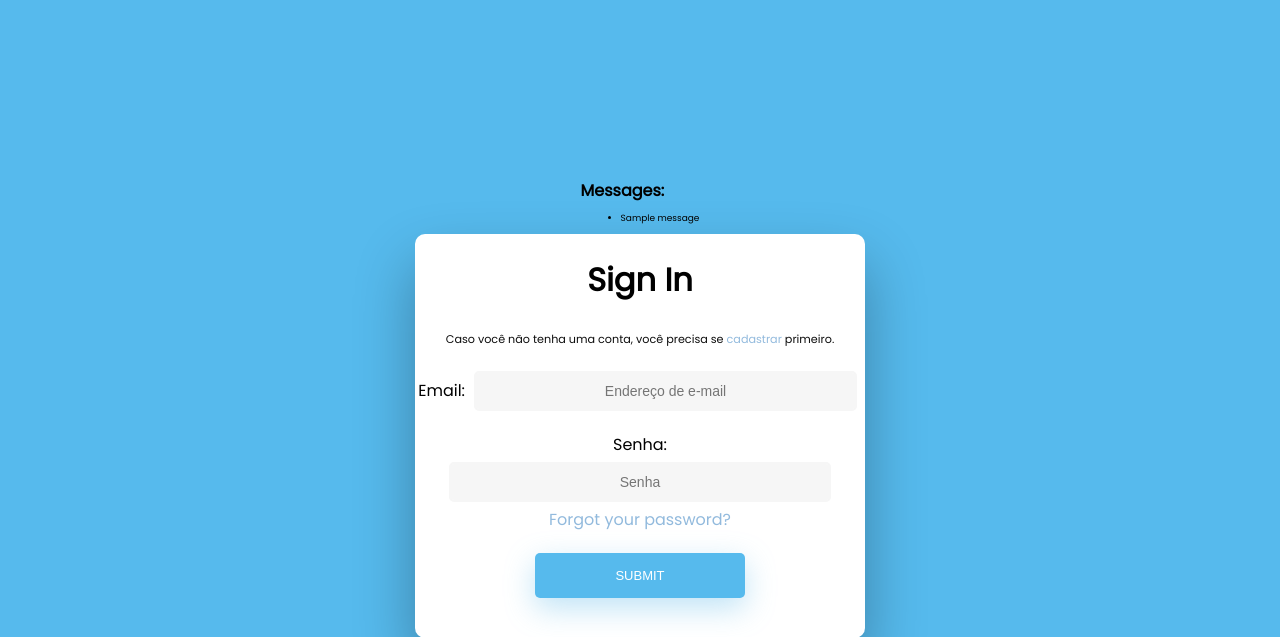
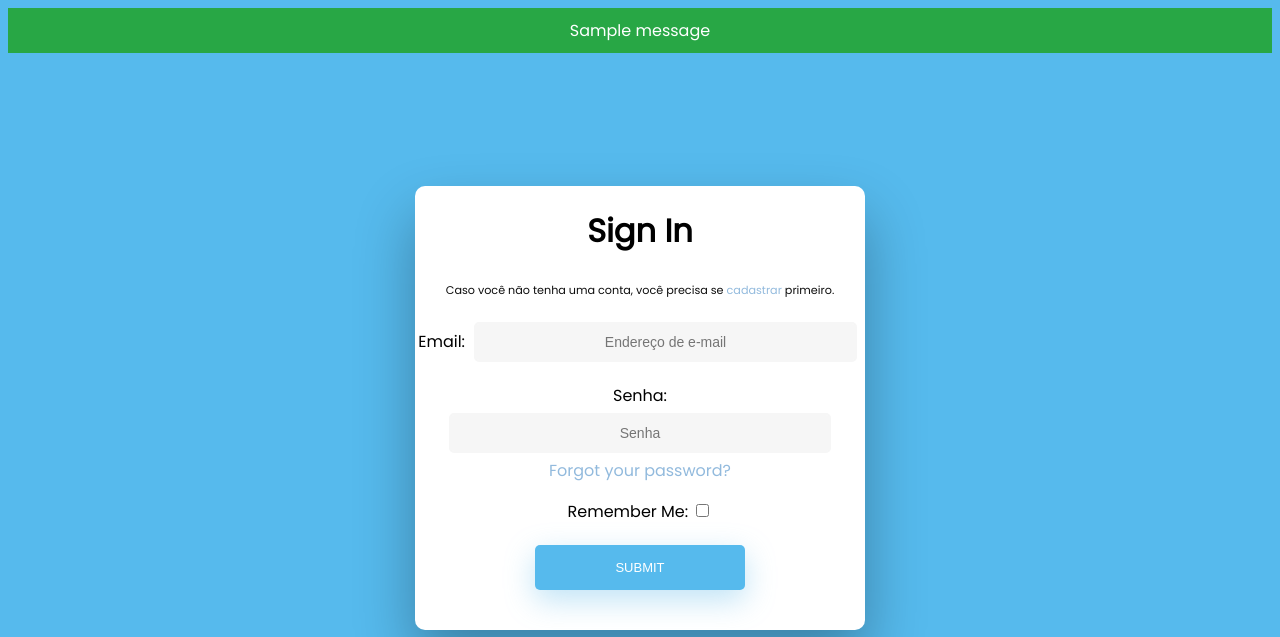
Before and after one commit to andregeraseev/Web_rotas, a Django app: page /accounts/login/ in a window 1280 px wide. Shown: the top 637 px of the page. Run offline with Django 5.2, Linux system fonts and the light colour scheme; tables that the repository leaves empty hold one stand-in row (values such as "Sample post"); one stand-in notice (Sample message) is shown; some libraries are stand-ins or nearby versions.

Commit message:
ajustando index

```diff
--- a/templates/allauth/layouts/base.html
+++ b/templates/allauth/layouts/base.html
@@ -305,6 +305,37 @@ input[type=text]:placeholder {
   width: 100%;
 }
 
+.messages {
+    width: 100%;
+    z-index: 1000;
+    position: fixed;
+    top: 0;
+    left: 0;
+    text-align: center;
+}
+
+.message {
+    padding: 10px;
+    color: #fff;
+    margin: 0 auto;
+    width: 100%;
+}
+
+.message.info {
+    background-color: #17a2b8; /* Bootstrap info color */
+}
+
+.message.success {
+    background-color: #28a745; /* Bootstrap success color */
+}
+
+.message.warning {
+    background-color: #ffc107; /* Bootstrap warning color */
+}
+
+.message.error {
+    background-color: #dc3545; /* Bootstrap danger color */
+}
 
 
 /* OTHERS */
@@ -328,14 +359,13 @@ input[type=text]:placeholder {
     <body>
     <div class="wrapper fadeInDown">
         {% block body %}
-            {% if messages %}
-                <div>
-                    <strong>{% trans "Messages:" %}</strong>
-                    <ul>
-                        {% for message in messages %}<li>{{ message }}</li>{% endfor %}
-                    </ul>
-                </div>
-            {% endif %}
+        {% if messages %}
+            <div class="messages">
+                {% for message in messages %}
+                    <div class="message {{ message.tags }}">{{ message }}</div>
+                {% endfor %}
+            </div>
+        {% endif %}
         <div id="formContent">
 <!--            <div>-->
 
--- a/web_rotas/forms.py
+++ b/web_rotas/forms.py
@@ -21,4 +21,3 @@ class MyCustomLoginForm(LoginForm):
     def __init__(self, *args, **kwargs):
         super(MyCustomLoginForm, self).__init__(*args, **kwargs)
         # Remova o campo 'remember' se existir
-        self.fields.pop('remember', None)
```
